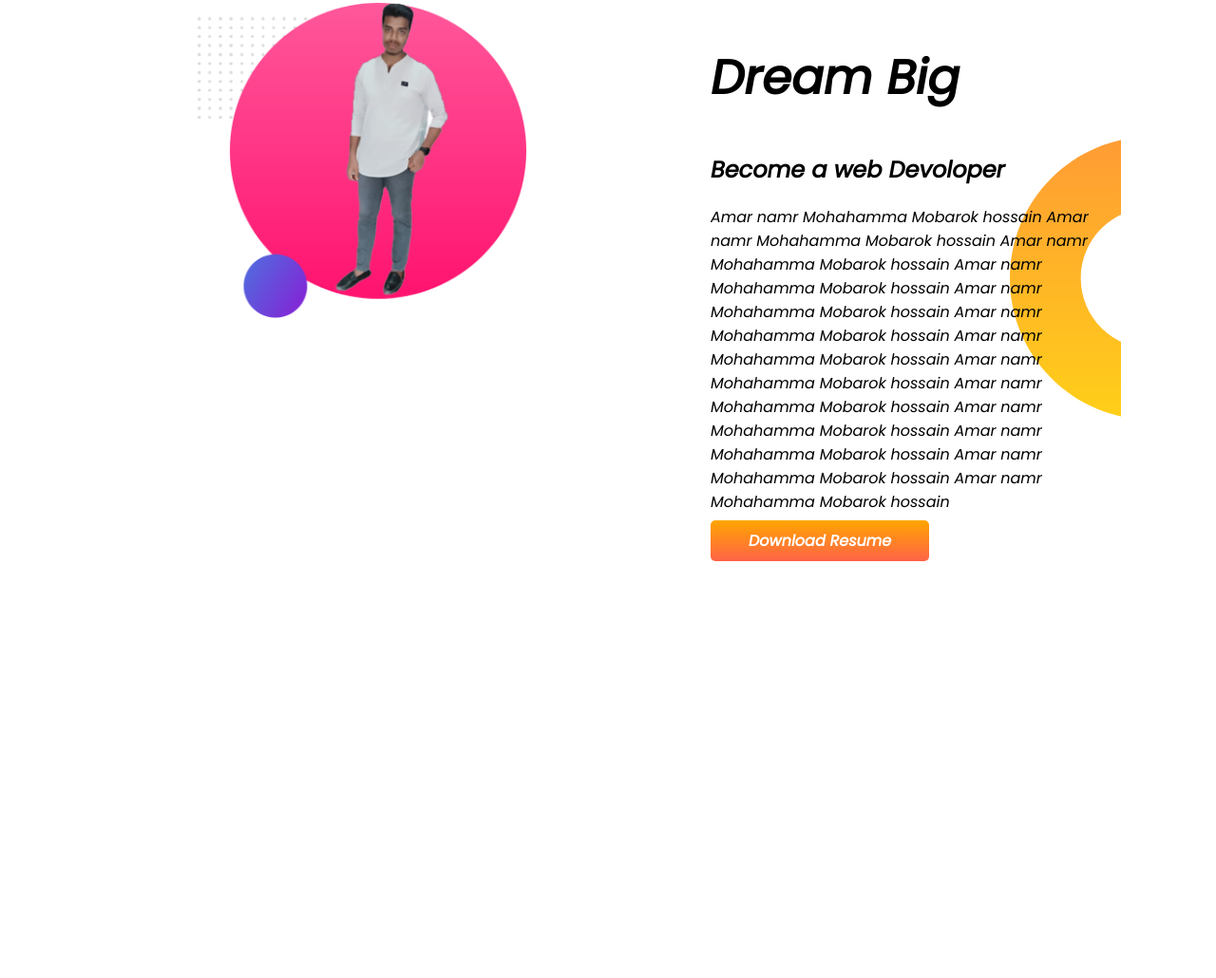
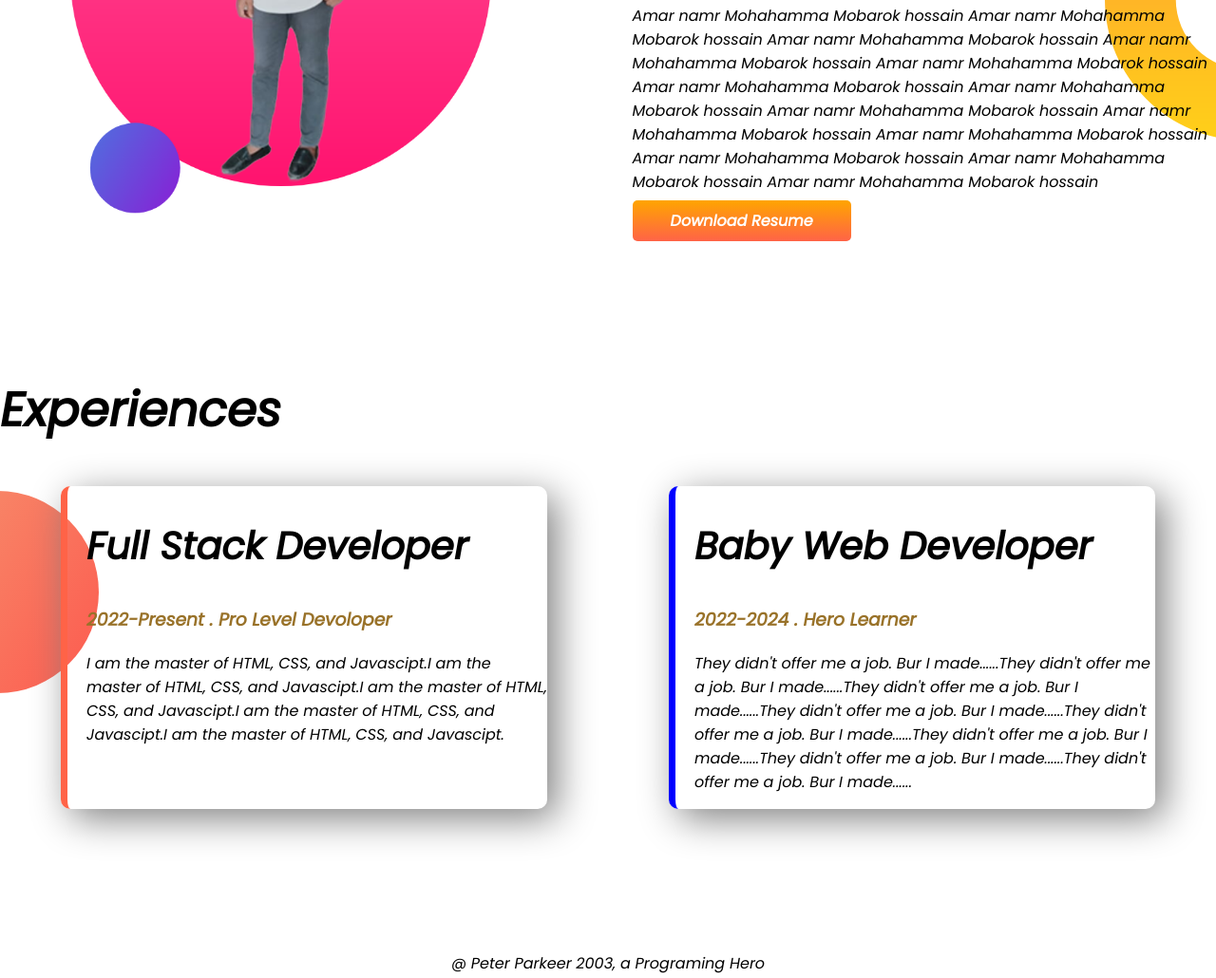
Before and after one commit to MdImran-cox/Developer-fortpolio, a plain HTML site: page index.html in a window 1280 px wide. Shown: the part 960-1990 px from the top of the page at 95% size. Before the commit the page ends 1642 px from the top, so only its background shows below. Drawn offline with Linux system fonts and the light colour scheme.

Commit message:
styled border added foter

```diff
--- a/index.html
+++ b/index.html
@@ -14,7 +14,7 @@
 </head>
 
 <body>
-    <section class="top-banner">
+    <section class="top-banner flexible-containeer">
         <div class="half-width">
             <h1>Welcome to</h1>
             <h1> <samp class="orange-color">Mobarok Hossain</samp> World</h1>
@@ -32,7 +32,7 @@
         </div>
         <div class="half-width"> <img src="images/New Project.png" alt=""></div>
     </section>
-    <section class="dream-big">
+    <section class="dream-big flexible-containeer">
         <div class="half-width"><img src="images/m2 .png" alt=""></div>
         <div class="half-width">
             <h1>Dream Big</h1>
@@ -49,7 +49,35 @@
             <a class="link-button" terget="_black" href="">Download Resume</a>
         </div>
     </section>
+    <section class="experience-area">
+        <h1>Experiences</h1>
+        <div class="flexible-containeer">
+            <div id="Full-Stack-Developer" class="experience-item">
+                <h2>Full Stack Developer</h2>
+                <h3 class="orange-color">2022-Present . Pro Level Devoloper</h3>
+                <p>I am the master of HTML, CSS, and Javascipt.I am the master of HTML, CSS, and Javascipt.I am the
+                    master
+                    of HTML, CSS, and Javascipt.I am the master of HTML, CSS, and Javascipt.I am the master of HTML,
+                    CSS,
+                    and Javascipt.</p>
+            </div>
+            <div id="Baby-Web-Developer" class="experience-item">
+                <h2>Baby Web Developer</h2>
+                <h3 class="orange-color">2022-2024 . Hero Learner</h3>
+                <p>They didn't offer me a job. Bur I made......They didn't offer me a job. Bur I made......They didn't
+                    offer
+                    me a job. Bur I made......They didn't offer me a job. Bur I made......They didn't offer me a job.
+                    Bur I
+                    made......They didn't offer me a job. Bur I made......They didn't offer me a job. Bur I
+                    made......They
+                    didn't offer me a job. Bur I made......</p>
+            </div>
+        </div>
+    </section>
 
 </body>
+<footer>
+    <p>@ Peter Parkeer 2003, a Programing Hero</p>
+</footer>
 
 </html>
--- a/style.css
+++ b/style.css
@@ -7,22 +7,28 @@ h1 {
     font-size: 50px;
 }
 
+h2 {
+    font-size: 40px;
+}
+
 .orange-color {
     color: rgb(153, 114, 41);
 }
 
-section {
+.flexible-containeer {
     display: flex;
-    margin: 100px;
+    margin-bottom: 150px;
 }
 
 .half-width {
     width: 50%;
-    padding-left: 10%;
+    padding-left: 2%;
+
 }
 
 .half-width img {
     width: 80%;
+
 }
 
 .link-button {
@@ -44,3 +50,32 @@ section {
     background-repeat: no-repeat;
     background-position: right;
 }
+
+.experience-area {
+    background-image: url(images/exp-bg.png);
+    background-repeat: no-repeat;
+    background-position: left;
+}
+
+.experience-item {
+    width: 40%;
+    margin-left: 5%;
+    margin-right: 5%;
+    padding-left: 20px;
+    border-radius: 10px;
+    box-shadow: 10px 10px 40px gray;
+
+}
+
+#Full-Stack-Developer {
+    border-left: 7px solid tomato;
+}
+
+#Baby-Web-Developer {
+    border-left: 7px solid blue;
+}
+
+footer p {
+    text-align: center;
+
+}
```
